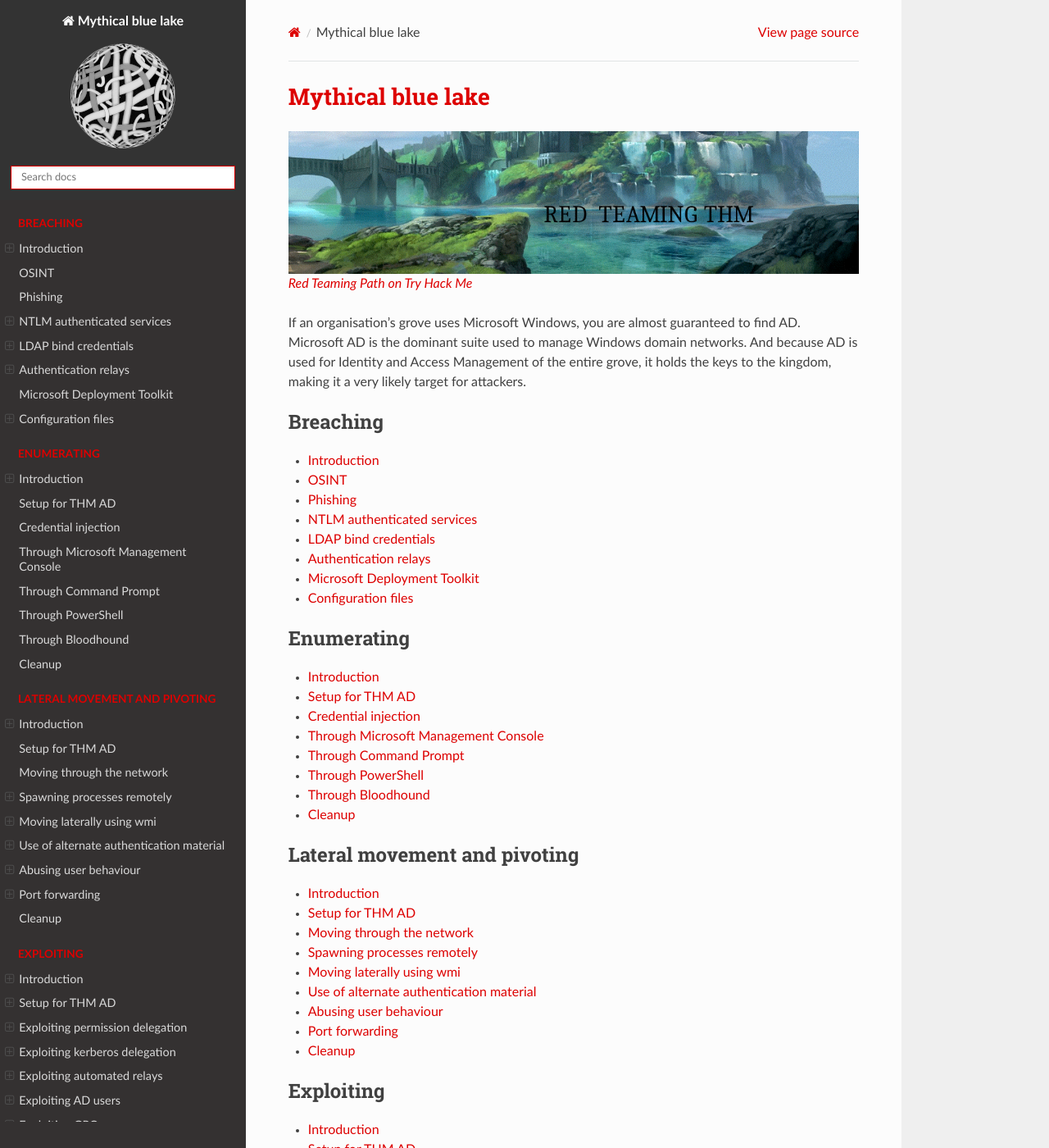
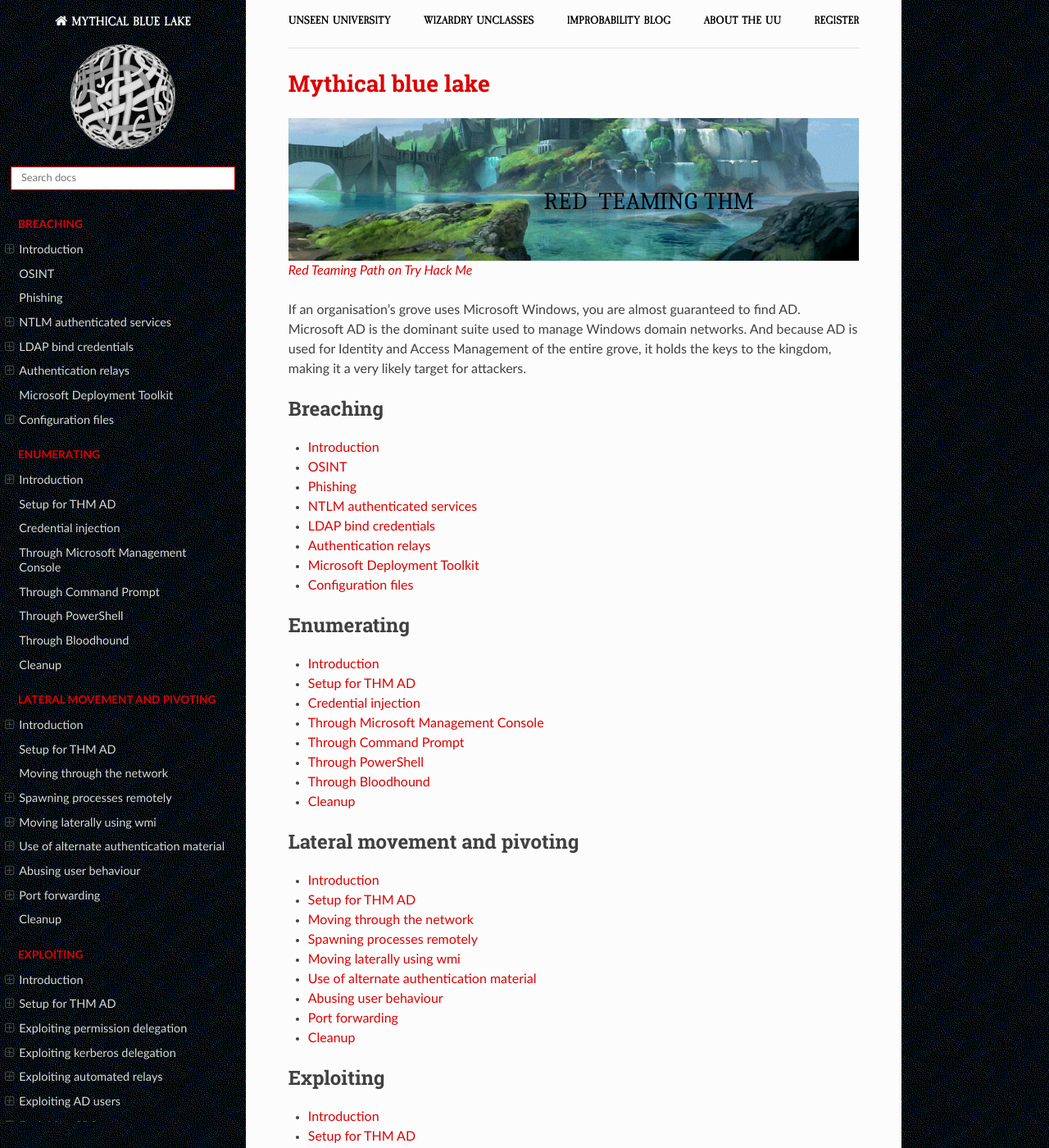
Before and after one commit to tymyrddin/red-ad, a Sphinx documentation site: the page built from source/index.rst, in a window 1280 px wide and 1400 px high. Shown: the whole window at 82% size. Built offline with Sphinx 7.4.7 and the Read the Docs theme 2.0.0, drawn with Linux system fonts in a browser that asks for light colours; some of the changed text lies outside the part shown.

Commit message:
Theme and 2023

```diff
--- a/source/_static/css/custom.css
+++ b/source/_static/css/custom.css
@@ -38,3 +38,111 @@
 .wy-nav-top {
   background: #990000;
 }
+
+
+/* Breadcrumbs as navbar
+***********************************/
+
+/* Caslon font faces */
+
+@font-face {
+    font-family: 'caslon_antiqueregular';
+    src: url('caslonantique-webfont.woff2') format('woff2'),
+         url('caslonantique-webfont.woff') format('woff');
+    font-weight: normal;
+    font-style: normal;
+
+}
+
+@font-face {
+    font-family: 'caslon_antiquebolditalic';
+    src: url('caslonantique-bolditalic-webfont.woff2') format('woff2'),
+         url('caslonantique-bolditalic-webfont.woff') format('woff');
+    font-weight: normal;
+    font-style: normal;
+
+}
+
+@font-face {
+    font-family: 'caslon_antiqueitalic';
+    src: url('caslonantique-italic-webfont.woff2') format('woff2'),
+         url('caslonantique-italic-webfont.woff') format('woff');
+    font-weight: normal;
+    font-style: normal;
+
+}
+
+@font-face {
+    font-family: 'caslon_antiquebold';
+    src: url('caslonantique-bold-webfont.woff2') format('woff2'),
+         url('caslonantique-bold-webfont.woff') format('woff');
+    font-weight: normal;
+    font-style: normal;
+
+}
+
+topnav {
+  font-family: 'caslon_antiquebold', Arial, sans-serif;
+  font-weight:normal;
+  font-style:normal;
+  font-size: 0.9rem;
+
+}
+
+topnav ul {
+  display: flex;
+  flex-direction: row;
+  justify-content: space-around;
+  list-style: none;
+}
+
+@media screen and (min-width: 800px) {
+  topnav ul {
+    justify-content: space-between;
+  }
+}
+
+.nav__link, .nav__link:visited {
+  text-decoration: none !important;
+  font-size: 0.7rem;
+  color: black;
+  text-transform: uppercase;
+  font-weight: 700;
+}
+
+.nav__item + .nav__item {
+  margin-left: 0.1rem;
+}
+
+@media screen and (min-width: 800px) {
+    .nav__link, .nav__link:visited {
+        font-size: 0.9rem;
+    }
+
+    .nav__item + .nav__item {
+        margin-left: 1rem;
+    }
+}
+
+.wy-nav-content {
+  padding-top: 1rem;
+}
+
+.icon {
+  text-transform: uppercase;
+  font-family: 'caslon_antiquebold', Arial, sans-serif;
+  font-size: 0.9rem;
+  background: transparent;
+}
+
+.wy-body-for-nav {
+  background-image: url('../images/site/background.png');
+}
+
+.wy-nav-side {
+  background-image: url('../images/site/background.png');
+}
+
+.wy-side-nav-search {
+  background-image: url('../images/site/background.png');
+}
--- /dev/null
+++ b/source/_templates/breadcrumbs.html
@@ -0,0 +1,12 @@
+<div class="container">
+    <topnav>
+            <ul>
+                <li class="nav__item"><a href="https://uu.tymyrddin.dev/" class="nav__link">Unseen University</a></li>
+                <li class="nav__item"><a href="https://uu.tymyrddin.dev/" class="nav__link">Wizardry Unclasses</a></li>
+                <li class="nav__item"><a href="https://uu.tymyrddin.dev/blog/" class="nav__link">Improbability Blog</a></li>
+                <li class="nav__item"><a href="https://uu.tymyrddin.dev/about/" class="nav__link">About the UU</a></li>
+                <li class="nav__item"><a href="https://uu.tymyrddin.dev/registration/" class="nav__link">Register</a></li>
+            </ul>
+    </topnav>
+    <hr>
+</div>
--- a/source/_templates/footer.html
+++ b/source/_templates/footer.html
@@ -1,4 +1,4 @@
 {% extends "!footer.html" %}
 {%- block contentinfo %}
-        <a href="https://uu.tymyrddin.dev">Unseen University</a>, 2022, with a forest garden <a href="https://ut7.fr/">fostered by /ut7</a>.
+        <a href="https://uu.tymyrddin.dev">Unseen University</a>, 2023, with a forest garden <a href="https://ut7.fr/">fostered by /ut7</a>.
 {% endblock %}
```
Also changed, not shown: README.md (+2 -0 lines), source/_static/css/caslonantique-bold-webfont.woff (added), source/_static/css/caslonantique-bold-webfont.woff2 (added), source/_static/css/caslonantique-bolditalic-webfont.woff (added), source/_static/css/caslonantique-bolditalic-webfont.woff2 (added), source/_static/css/caslonantique-italic-webfont.woff (added), source/_static/css/caslonantique-italic-webfont.woff2 (added), source/_static/css/caslonantique-webfont.woff (added), source/_static/css/caslonantique-webfont.woff2 (added), source/_static/images/site/background.png (added).
